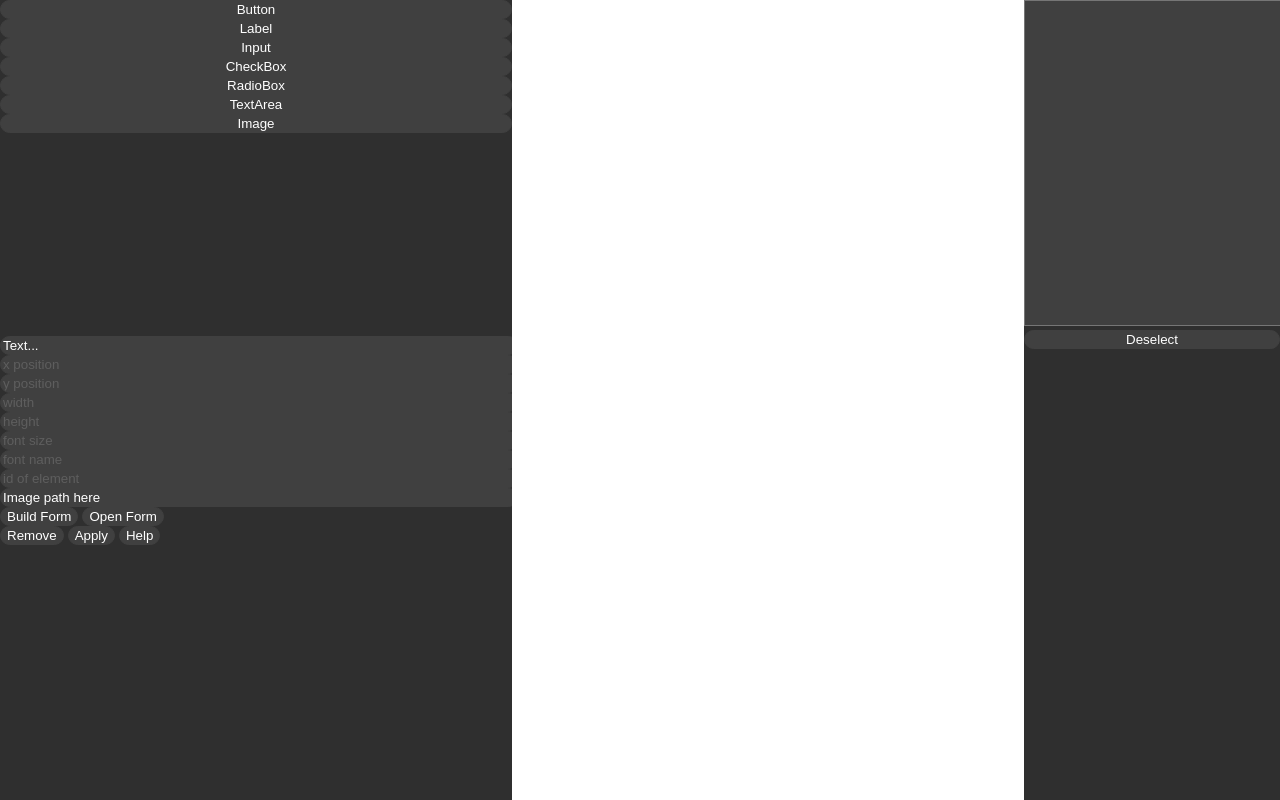
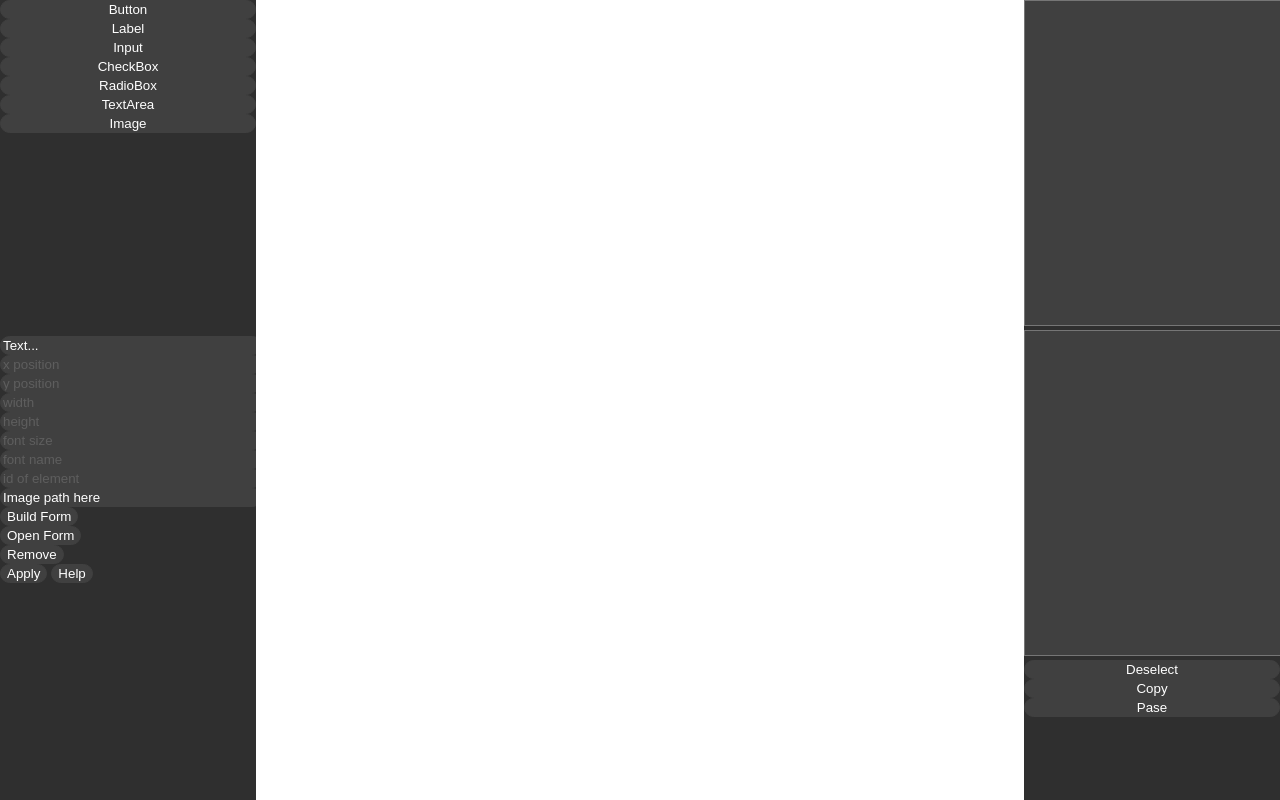
Before and after one commit to Yagodnik/Form-Designer, a website: page index.html in a window 1280 px wide. Drawn offline with Linux system fonts and the light colour scheme.

Commit message:
Add files via upload

```diff
--- a/ide.json
+++ b/ide.json
@@ -1 +1 @@
-{"name":"FormDesinger","open_pages":{"pages/editor.html#E:\\Projects\\FormDesinger\\index.html":"index.html","pages/editor.html#E:\\Projects\\FormDesinger\\style.css":"style.css","pages/editor.html#E:\\Projects\\FormDesinger\\form.html":"form.html"},"active_page":"pages/editor.html#E:\\Projects\\FormDesinger\\index.html","type":"nw","old_win_pos":{"x":560,"y":318},"curposE:\\Artem\\index.html":"{\"row\":9,\"column\":7}","cmd_list":"[\"ls %project_path%\",\"cat %active_file%\",\"git\"]","curposE:\\Projects\\FormDesinger\\index.html":"{\"row\":4,\"column\":14}","curposE:\\Projects\\FormDesinger\\style.css":"{\"row\":86,\"column\":4}","curposE:\\Projects\\FormDesinger\\package.json":"{\"row\":2,\"column\":23}","curposE:\\Projects\\FormDesinger\\form.html":"{\"row\":0,\"column\":0}","curposE:\\Projects\\FormDesinger\\README.md":"{\"row\":13,\"column\":40}"}
+{"name":"FormDesinger","open_pages":{"pages/editor.html#E:\\Projects\\FormDesinger\\index.html":"index.html","pages/editor.html#E:\\Projects\\FormDesinger\\style.css":"style.css","pages/editor.html#E:\\Projects\\FormDesinger\\package.json":"package.json"},"active_page":"pages/editor.html#E:\\Projects\\FormDesinger\\index.html","type":"nw","old_win_pos":{"x":560,"y":318},"curposE:\\Artem\\index.html":"{\"row\":9,\"column\":7}","cmd_list":"[\"ls %project_path%\",\"cat %active_file%\",\"git\"]","curposE:\\Projects\\FormDesinger\\index.html":"{\"row\":30,\"column\":68}","curposE:\\Projects\\FormDesinger\\style.css":"{\"row\":51,\"column\":11}","curposE:\\Projects\\FormDesinger\\package.json":"{\"row\":3,\"column\":21}","curposE:\\Projects\\FormDesinger\\form.html":"{\"row\":0,\"column\":0}","curposE:\\Projects\\FormDesinger\\README.md":"{\"row\":13,\"column\":40}"}
--- a/index.html
+++ b/index.html
@@ -28,9 +28,9 @@
           <input type="text" class="input fn" placeholder="font name"><br>
           <input type="text" class="input id" placeholder="id of element"><br>
           <input type="text" class="input src" placeholder="image path" value="Image path here"><br>
-          <input type="button" class="build" value="Build Form">
+          <input type="button" class="build" value="Build Form"><br>
           <input type="button" class="open" value="Open Form"><br>
-          <input type="button" class="remove" value="Remove">
+          <input type="button" class="remove" value="Remove"><br>
           <input type="button" class="apply" value="Apply">
           <input type="button" class="help" value="Help"><br>
       </div>
@@ -38,9 +38,10 @@
 
     <div class="edata">
          <textarea style="width:100%; height:40%;" class="css"></textarea><br>
+         <textarea style="width:100%; height:40%;" class="css"></textarea><br>
          <button onclick="element.className = 'drag'; element = undefined;">Deselect</button><br>
-         <!--<button class="copy">Copy</button><br>
-         <button class="paste">Pase</button><br>-->
+         <button class="copy">Copy</button><br>
+         <button class="paste">Pase</button><br>
     </div>
 
   <div class="form"></div>
@@ -195,15 +196,18 @@
 
     var c = "";
 
-    /*document.getElementsByClassName("copy")[0].onclick = function(e){
-        element.className = "drag";
+    document.getElementsByClassName("copy")[0].onclick = function(e){
+        //element.className = "drag";
         c = element;
-        element.className += " active";
+        //c.className += " active";
     }
 
     document.getElementsByClassName("paste")[0].onclick = function(e){
+        //c.className += " drag";
+        element = undefined;
         document.getElementsByClassName("form")[0].innerHTML += c.outerHTML;
-    }*/
+        //element = c;
+    }
 
     ///API
     document.getElementsByClassName("build")[0].onclick = function(e){
--- a/package.json
+++ b/package.json
@@ -1,4 +1,5 @@
 {
   "name" : "Formio",
-  "main" : "index.html"
+  "main" : "index.html",
+  "devtools" : "true"
 }
--- a/style.css
+++ b/style.css
@@ -27,7 +27,6 @@ body {
 
 .elelemnts {
     height: 100px;
-    /*overflow-y: scroll;*/
 }
 
 .elelemnts > button{
@@ -39,18 +38,18 @@ body {
 }
 
 .formd {
-    position:relative;
-    top:0%;
+    position:fixed;
+    top:0;
     left:0;
-    width: 40%;
+    width: 20%;
     height: 100%;
 }
 
 .form {
     position: fixed;
     top:0;
-    left:40%;
-    width:40%;
+    left:20%;
+    width:60%;
     height:100%;
     background-color: white;
     /*overflow: scroll;*/
```
Also changed, not shown: form.html (+7 -6 lines), 1 other file.
